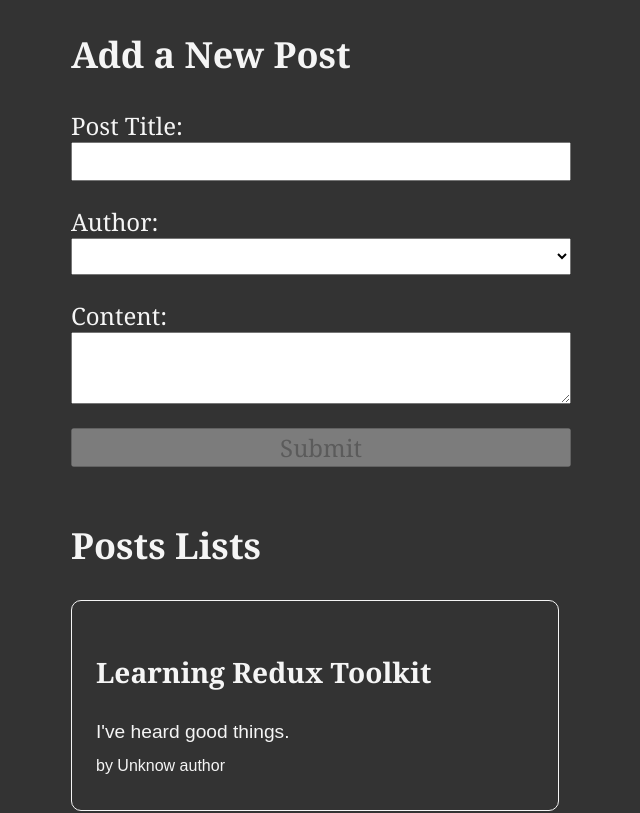
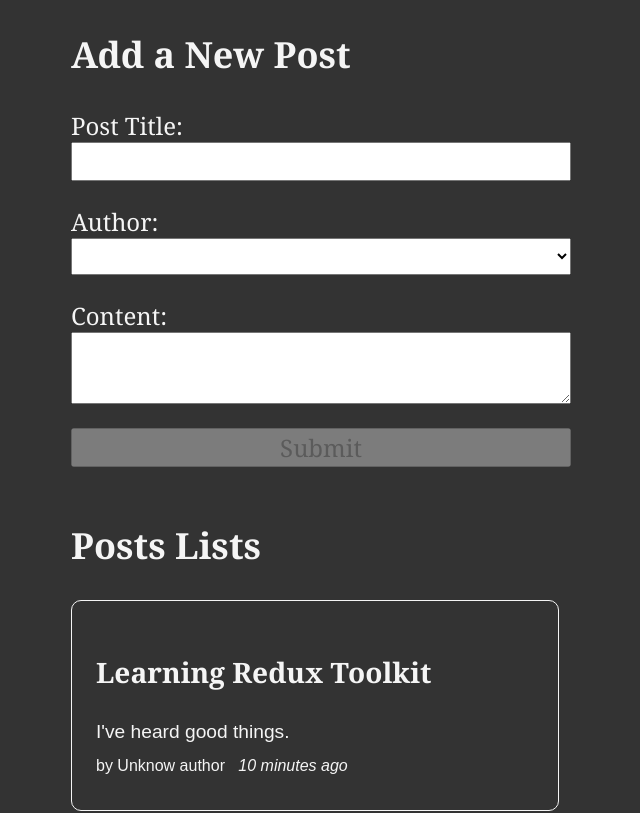
Before and after one commit to joycethh/toolkit, a React (Create React App) app: page / in a window 1280 px wide. Shown: the top 813 px of the page, without its empty margins (319-959 px from the left). Built offline with nearby package versions, Linux system fonts and the light colour scheme; the HTML template or start-up script is replaced by a standard one.

Commit message:
create timestamp component to show post createdAt

```diff
--- a/package.json
+++ b/package.json
@@ -7,6 +7,7 @@
     "@testing-library/jest-dom": "^5.16.5",
     "@testing-library/react": "^13.4.0",
     "@testing-library/user-event": "^13.5.0",
+    "date-fns": "^2.29.3",
     "react": "^18.2.0",
     "react-dom": "^18.2.0",
     "react-redux": "^8.0.5",
--- a/src/features/posts/PostLists.js
+++ b/src/features/posts/PostLists.js
@@ -2,6 +2,7 @@
 import { useSelector } from "react-redux";
 import { allPosts } from "./postsSlice";
 import Author from "./Author";
+import TimeAgo from "./TimeAgo";
 export const PostLists = () => {
   const posts = useSelector(allPosts);
 
@@ -11,6 +12,7 @@
       <p>{post.content}</p>
       <p className="postCredit">
         <Author userId={post.userId} />
+        <TimeAgo timestamp={post.date} />
       </p>
     </article>
   ));
--- /dev/null
+++ b/src/features/posts/TimeAgo.js
@@ -0,0 +1,18 @@
+import { parseISO, formatDistanceToNow } from "date-fns";
+import React from "react";
+
+const TimeAgo = ({ timestamp }) => {
+  let timeAgo = "";
+  if (timestamp) {
+    const date = parseISO(timestamp);
+    const timePeriod = formatDistanceToNow(date);
+    timeAgo = `${timePeriod} ago`;
+  }
+  return (
+    <span title={timestamp}>
+      &nbsp; <i>{timeAgo}</i>
+    </span>
+  );
+};
+
+export default TimeAgo;
--- a/src/features/posts/postsSlice.js
+++ b/src/features/posts/postsSlice.js
@@ -1,15 +1,18 @@
 import { createSlice, nanoid } from "@reduxjs/toolkit";
+import { sub } from "date-fns";
 
 const initialState = [
   {
     id: "1",
     title: "Learning Redux Toolkit",
     content: "I've heard good things.",
+    date: sub(new Date(), { minutes: 10 }).toISOString(),
   },
   {
     id: "2",
     title: "Slices",
     content: "The more I say slice, the more I want pizza.",
+    date: sub(new Date(), { minutes: 5 }).toISOString(),
   },
 ];
 
@@ -28,6 +31,7 @@
             title,
             content,
             userId,
+            date: new Date().toISOString(),
           },
         };
       },
```
Also changed, not shown: 1 other file (tests, documents, lock files or other folders).
